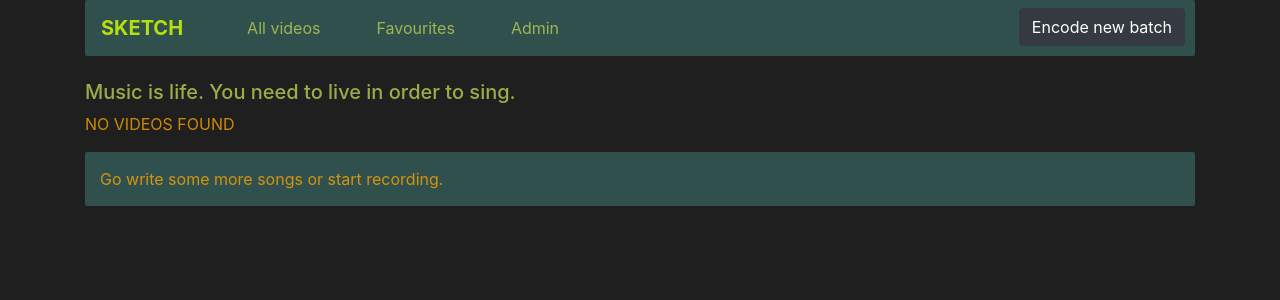
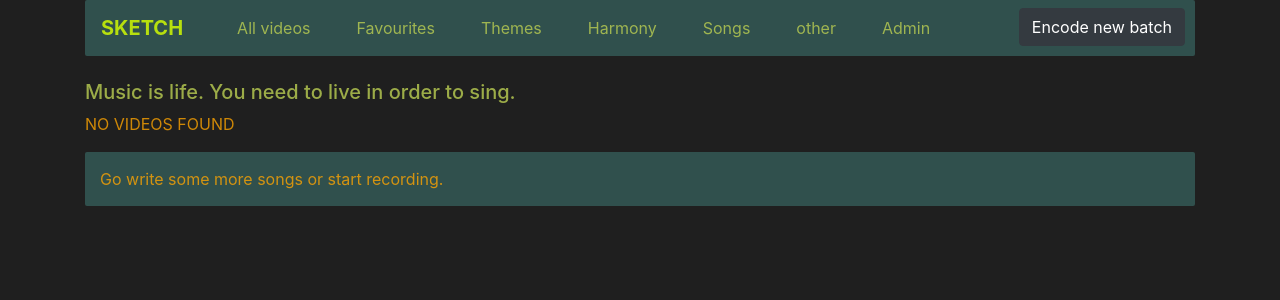
Before and after one commit to plantroots/sketch, a Django app: page / in a window 1280 px wide. Shown: the top 300 px of the page. Run offline with Django 3.2, Linux system fonts and the light colour scheme; data that the repository does not hold is empty; parts of the project's set-up code (start-up, migrations or seed data) failed here and were passed over; some libraries are stand-ins or nearby versions.

Commit message:
added category navigation on the navbar and the views for them

```diff
--- a/main_app/views.py
+++ b/main_app/views.py
@@ -6,11 +6,13 @@ from os import listdir
 from os.path import isfile,join
 
 from main_app.models import Video
+from main_app.models import Category
 from main_app import forms
 
 from main_app.tasks import encode_video
 
 # Create your views here.
+
 def index(request):
     videos = Video.objects.all()
     videos_dict = {'videos': videos}
@@ -34,6 +36,29 @@ def favourites(request):
     videos_dict = {'videos': videos}
     return render(request,"main_app/index.html", context=videos_dict)
 
+def themes(request):
+    category = Category.objects.get(name="Theme")
+    videos = Video.objects.filter(category=category.id)
+    videos_dict = {'videos': videos}
+    return render(request,"main_app/index.html", context=videos_dict)
+
+def harmony(request):
+    category = Category.objects.get(name="Harmony")
+    videos = Video.objects.filter(category=category.id)
+    videos_dict = {'videos': videos}
+    return render(request,"main_app/index.html", context=videos_dict)
+
+def songs(request):
+    category = Category.objects.get(name="Song")
+    videos = Video.objects.filter(category=category.id)
+    videos_dict = {'videos': videos}
+    return render(request,"main_app/index.html", context=videos_dict)
+
+def other(request):
+    category = Category.objects.get(name="other")
+    videos = Video.objects.filter(category=category.id)
+    videos_dict = {'videos': videos}
+    return render(request,"main_app/index.html", context=videos_dict)
 
 def encoder(request):
     home = str(Path.home())
--- a/sketch_web/urls.py
+++ b/sketch_web/urls.py
@@ -23,5 +23,9 @@ urlpatterns = [
     path('admin/', admin.site.urls),
     path('encoder/',views.encoder,name='encoder'),
     path('videos/',include('main_app.urls')),
-    path('favourites/', views.favourites, name='favourites')
+    path('favourites/', views.favourites, name='favourites'),
+    path('themes/', views.themes, name='themes'),
+    path('harmony/', views.harmony, name='harmony'),
+    path('songs/', views.songs, name='songs'),
+    path('other/', views.other, name='other')
 ]
--- a/static/css/index_style.css
+++ b/static/css/index_style.css
@@ -32,7 +32,7 @@ a:visited:hover {
     color: #d5ff00d1;
 }
 .nav-item {
-    margin-left:40px;
+    margin-left:30px;
 }
 /* pushing the encode button to the right */
 .last li:last-child {
--- a/templates/main_app/index.html
+++ b/templates/main_app/index.html
@@ -25,6 +25,18 @@
           </li>
           <li class="nav-item">
             <a class="nav-link" href="{% url 'favourites' %}">Favourites</a>
+          </li>
+          <li class="nav-item">
+            <a class="nav-link" href="{% url 'themes' %}">Themes</a>
+          </li>
+          <li class="nav-item">
+            <a class="nav-link" href="{% url 'harmony' %}">Harmony</a>
+          </li>
+          <li class="nav-item">
+            <a class="nav-link" href="{% url 'songs' %}">Songs</a>
+          </li>
+          <li class="nav-item">
+            <a class="nav-link" href="{% url 'other' %}">other</a>
           </li>
           <li class="nav-item">
             <a class="nav-link" target="_blank" rel="noopener noreferrer" href="{% url 'admin:index' %}">Admin</a>
```
